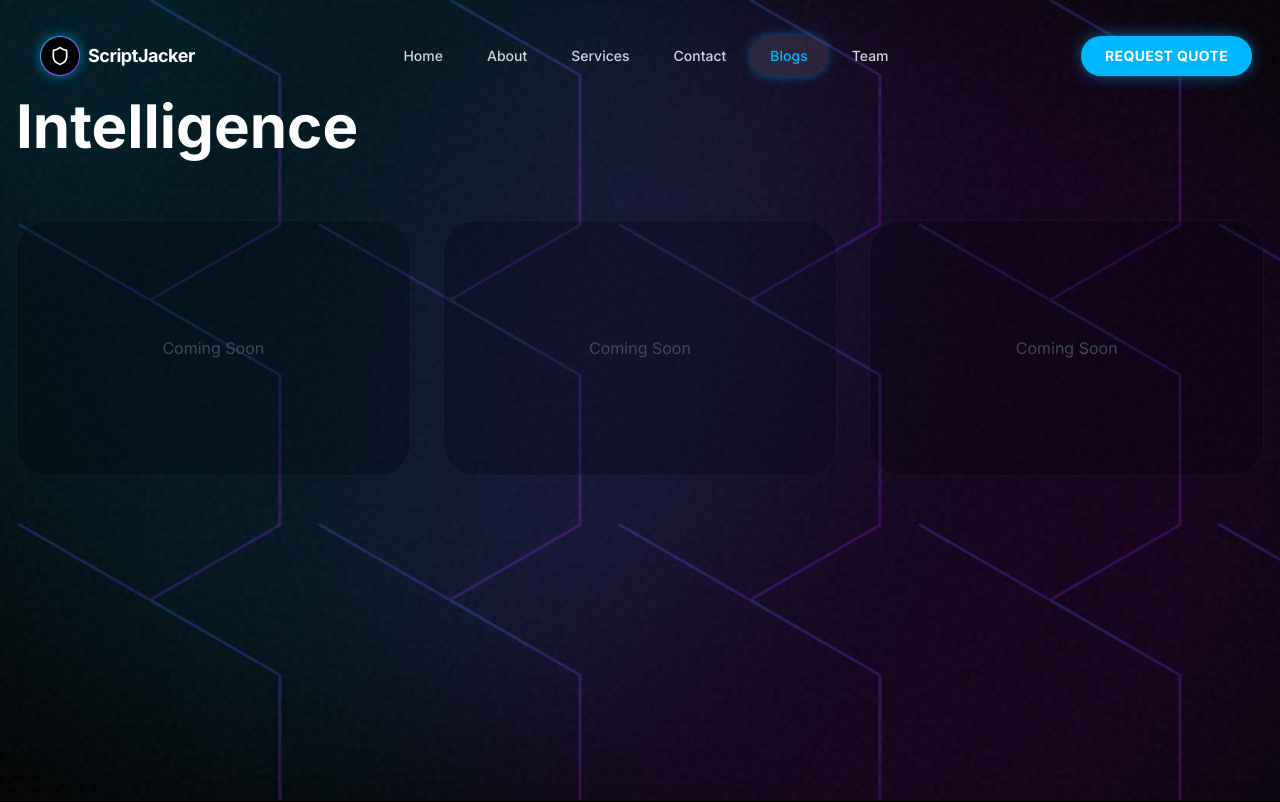
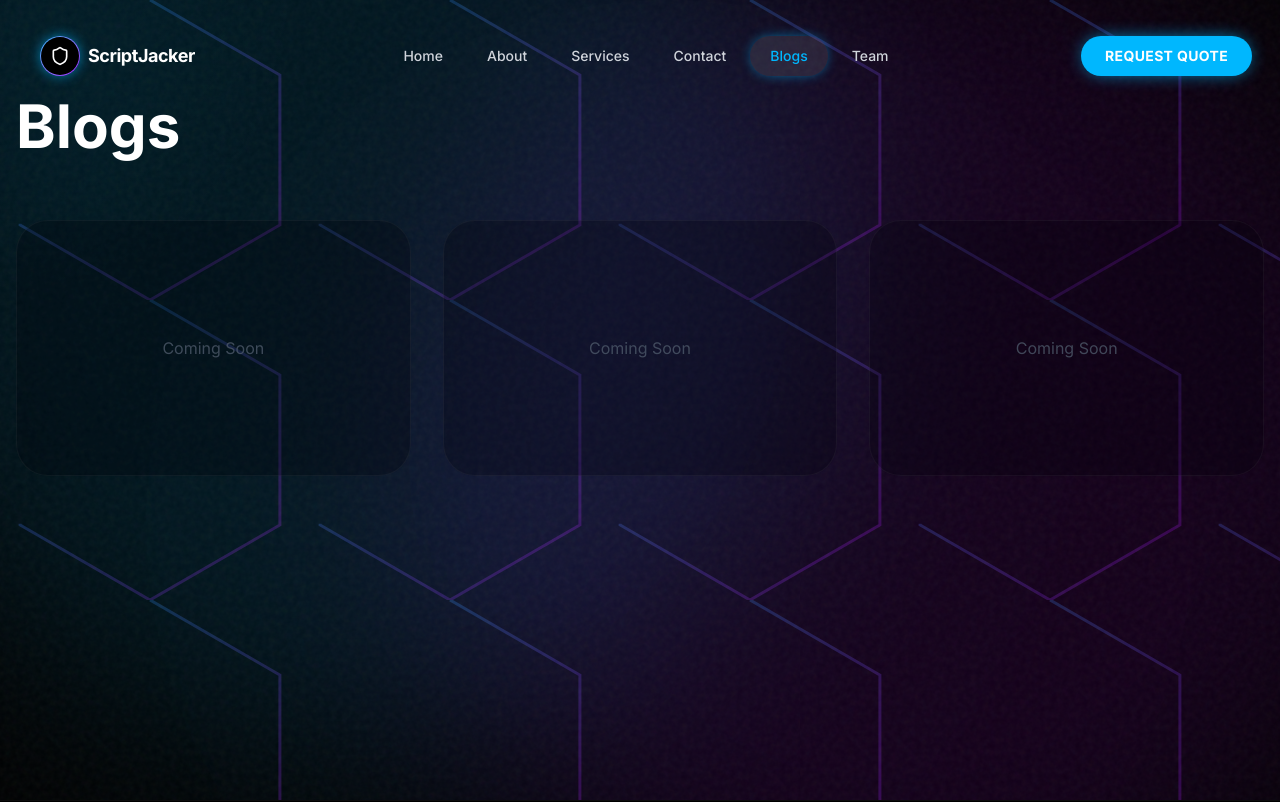
Before and after one commit to divyadeepmishra/scriptjacker, a Next.js app: page /blog in a window 1280 px wide. Shown: the top 802 px of the page. Built offline with nearby package versions, Linux system fonts and the light colour scheme.

Commit message:
minor bug fixed

```diff
--- a/src/app/blog/page.jsx
+++ b/src/app/blog/page.jsx
@@ -3,7 +3,7 @@
 export default function BlogPage() {
   return (
     <div className="container mx-auto px-4 py-24">
-      <h1 className="text-4xl md:text-6xl font-bold text-white mb-16">Intelligence</h1>
+      <h1 className="text-4xl md:text-6xl font-bold text-white mb-16">Blogs</h1>
       <div className="grid grid-cols-1 md:grid-cols-2 lg:grid-cols-3 gap-8">
          {/* Placeholder blog posts */}
          {[1, 2, 3].map(i => (
```
